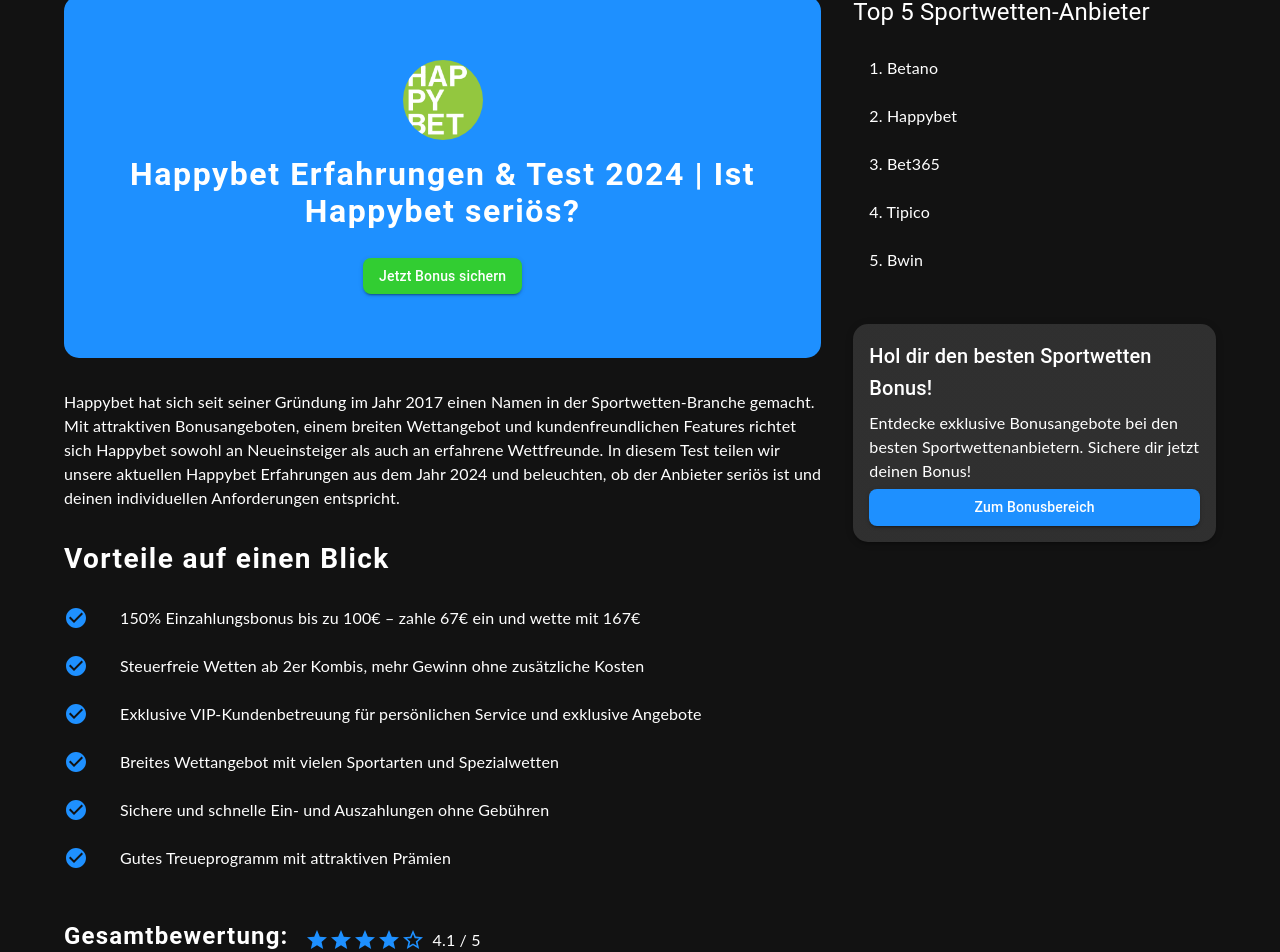
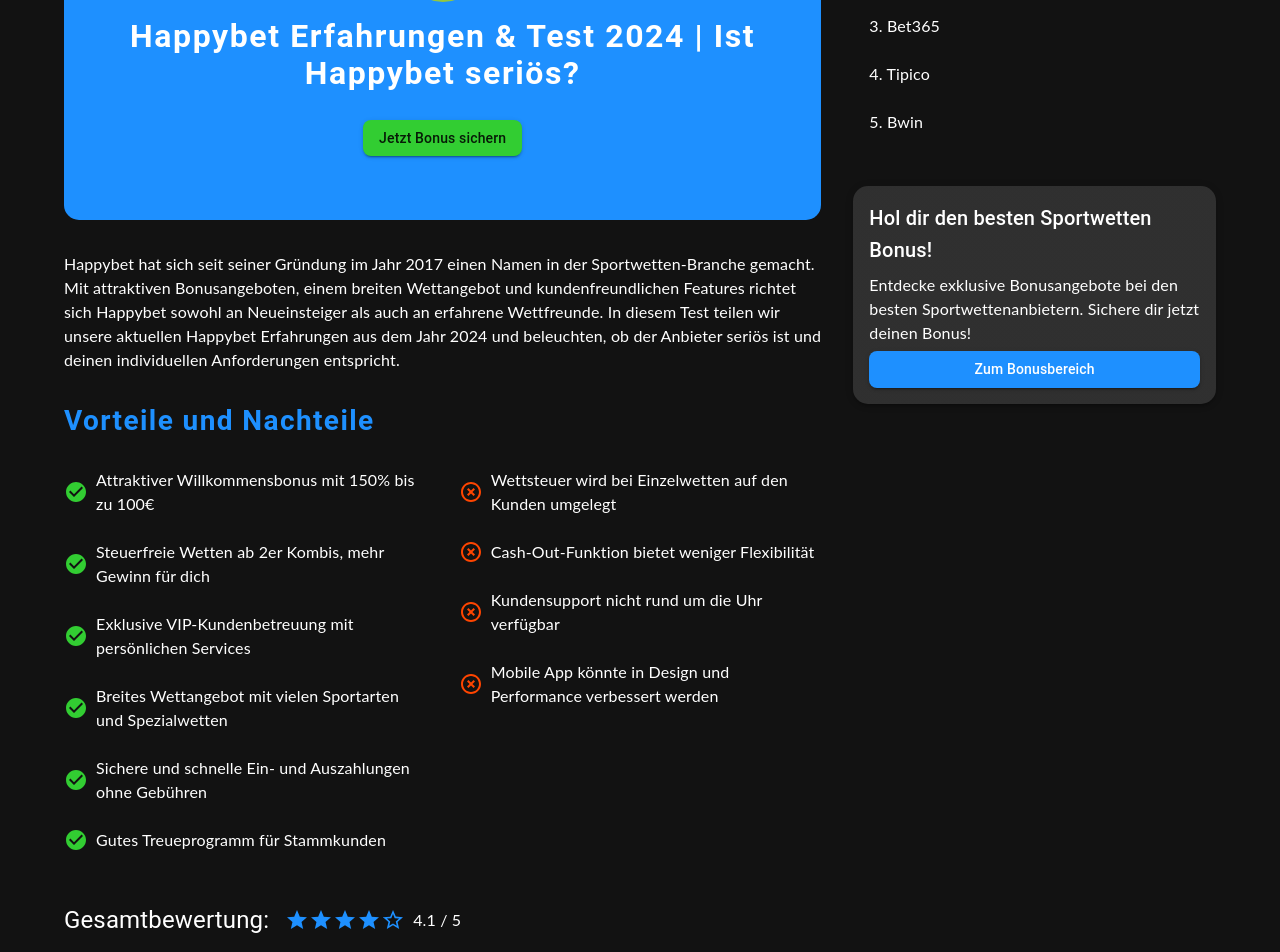
Before and after one commit to NicoLoyLife/einfachnurzocken, a React (Create React App) app: page /sportwetten/happybet in a window 1280 px wide. Shown: the part 280-1232 px from the top of the page. Built offline with nearby package versions, Linux system fonts and the light colour scheme.

Commit message:
PageHeader und Introduction angepasst

```diff
--- a/package.json
+++ b/package.json
@@ -18,6 +18,7 @@
     "react": "^18.3.1",
     "react-dom": "^18.3.1",
     "react-helmet": "^6.1.0",
+    "react-helmet-async": "^2.0.5",
     "react-redux": "^9.1.2",
     "react-router-dom": "^6.25.1",
     "react-scripts": "5.0.1",
--- a/src/App.js
+++ b/src/App.js
@@ -1,4 +1,5 @@
 import React, { useMemo, useEffect } from "react";
+import { HelmetProvider } from "react-helmet-async";
 import { Route, Routes, useLocation } from "react-router-dom";
 import { ThemeProvider, GlobalStyles, CssBaseline } from "@mui/material";
 import Home from "./pages/Home";
@@ -47,6 +48,7 @@
   }, [location.pathname, dispatch]);
 
   return (
+    <HelmetProvider>
       <ThemeProvider theme={currentTheme}>
         <CssBaseline />
         {/* Global Styles setzen */}
@@ -94,6 +96,7 @@
         </Wrapper>
         <Footer />
       </ThemeProvider>
+    </HelmetProvider>
   );
 }
 
--- a/src/components/common/Wrapper.js
+++ b/src/components/common/Wrapper.js
@@ -1,26 +1,12 @@
 import React from 'react';
 import { Box } from '@mui/material';
-import { useLocation } from 'react-router-dom';
 
 function Wrapper({ children }) {
-  const location = useLocation();
-  const isHomePage = location.pathname === '/';
-
-  // Bestimme die maximale Höhe der Navbar (90px) und der Topbar (48px)
-  const navbarMaxHeight = 90;
-  const topbarHeight = 48;
-
-  // Berechne das paddingTop basierend darauf, ob die Topbar angezeigt wird
-  const paddingTop = isHomePage
-    ? `${navbarMaxHeight}px`
-    : `${topbarHeight + navbarMaxHeight}px`;
-
   return (
     <Box
       sx={{
         paddingLeft: '20px',
         paddingRight: '20px',
-        paddingTop: paddingTop,
       }}
     >
       {children}
--- a/src/components/sportsbetting/providers/IntroductionSection.js
+++ b/src/components/sportsbetting/providers/IntroductionSection.js
@@ -1,58 +1,82 @@
 import React from "react";
+import PropTypes from "prop-types";
 import {
   Box,
   Typography,
+  Grid,
   List,
   ListItem,
   ListItemIcon,
   ListItemText,
   Rating,
+  useTheme,
 } from "@mui/material";
 import CheckCircleIcon from "@mui/icons-material/CheckCircle";
+import HighlightOffIcon from "@mui/icons-material/HighlightOff";
 
-const IntroductionSection = ({
-  summary,
-  highlights,
-  ratings,
-}) => {
+const IntroductionSection = ({ summary, pros, cons, ratings }) => {
+  const theme = useTheme();
+
   // Berechne die Gesamtbewertung mit Fehlerbehandlung
-  const overallRating =
-    ratings && ratings.length > 0
-      ? (
-          ratings.reduce((sum, item) => sum + item.score, 0) / ratings.length
-        ).toFixed(1)
-      : null;
+  const overallRating = React.useMemo(() => {
+    if (ratings && ratings.length > 0) {
+      const average =
+        ratings.reduce((sum, item) => sum + item.score, 0) / ratings.length;
+      return Math.round(average * 10) / 10; // Runden auf eine Nachkommastelle
+    }
+    return null;
+  }, [ratings]);
 
   return (
-    <Box sx={{ mb: 4, mt: 4 }}>
-
+    <Box sx={{ my: 4 }}>
       {/* Kurze Zusammenfassung */}
       <Typography variant="body1" gutterBottom>
         {summary}
       </Typography>
 
-      {/* Wichtige Highlights */}
-      <Typography variant="h2" component="h2" gutterBottom sx={{ mt: 4 }}>
-        Vorteile auf einen Blick
+      {/* Vorteile und Nachteile */}
+      <Typography variant="h2" color={theme.palette.primary.main} gutterBottom sx={{ mt: 4 }}>
+        Vorteile und Nachteile
       </Typography>
+      <Grid container spacing={4}>
+        <Grid item xs={12} md={6}>
           <List>
-        {highlights.map((highlight, index) => (
+            {pros.map((pro, index) => (
               <ListItem key={index} disableGutters>
-            <ListItemIcon>
-              <CheckCircleIcon color="primary" />
+                <ListItemIcon sx={{ minWidth: "auto", mr: 1 }}>
+                  <CheckCircleIcon sx={{ color: theme.palette.success.main }} />
                 </ListItemIcon>
-            <ListItemText primary={highlight} />
+                <ListItemText primary={pro} />
               </ListItem>
             ))}
           </List>
+        </Grid>
+        <Grid item xs={12} md={6}>
+          <List>
+            {cons.map((con, index) => (
+              <ListItem key={index} disableGutters>
+                <ListItemIcon sx={{ minWidth: "auto", mr: 1 }}>
+                  <HighlightOffIcon sx={{ color: theme.palette.error.main }} />
+                </ListItemIcon>
+                <ListItemText primary={con} />
+              </ListItem>
+            ))}
+          </List>
+        </Grid>
+      </Grid>
 
       {/* Gesamtbewertung */}
-      {overallRating ? (
+      {overallRating !== null ? (
         <Box sx={{ mt: 4, display: "flex", alignItems: "center" }}>
-          <Typography variant="h3" component="h3" gutterBottom sx={{ mr: 2 }}>
+          <Typography variant="h5" component="h3" gutterBottom sx={{ mr: 2, mb: 0 }}>
             Gesamtbewertung:
           </Typography>
-          <Rating value={parseFloat(overallRating)} precision={0.1} readOnly />
+          <Rating
+            value={overallRating}
+            precision={0.1}
+            readOnly
+            sx={{ color: theme.palette.secondary.main }}
+          />
           <Typography variant="body1" sx={{ ml: 1 }}>
             {overallRating} / 5
           </Typography>
@@ -66,4 +90,19 @@
   );
 };
 
+IntroductionSection.propTypes = {
+  summary: PropTypes.string.isRequired,
+  highlights: PropTypes.arrayOf(PropTypes.string).isRequired,
+  ratings: PropTypes.arrayOf(
+    PropTypes.shape({
+      score: PropTypes.number.isRequired,
+      // Weitere Felder können hier hinzugefügt werden
+    })
+  ),
+};
+
+IntroductionSection.defaultProps = {
+  ratings: [],
+};
+
 export default IntroductionSection;
--- a/src/components/sportsbetting/providers/PageHeader.js
+++ b/src/components/sportsbetting/providers/PageHeader.js
@@ -1,13 +1,14 @@
-// PageHeader.js
 import React from "react";
 import { Box, Typography, Button, Avatar } from "@mui/material";
 import { styled } from "@mui/system";
-import { Helmet } from "react-helmet";
+import { Helmet } from "react-helmet-async"; // Empfehlung: Verwende react-helmet-async
 import { useTheme } from "@mui/material/styles";
+import PropTypes from "prop-types";
+import defaultLogo from "../../../assets/images/logo.png";
 
 const Banner = styled(Box)(({ theme }) => ({
-  backgroundColor: theme.palette.primary.main, // Verwendet die Primärfarbe aus dem Theme
-  color: theme.palette.primary.contrastText, // Stellt sicher, dass der Text lesbar ist
+  backgroundColor: theme.palette.primary.main,
+  color: theme.palette.primary.contrastText,
   padding: theme.spacing(8, 2),
   textAlign: "center",
   borderRadius: theme.shape.borderRadius,
@@ -17,11 +18,11 @@
 }));
 
 const PageHeader = ({
-  title,
-  metaDescription,
-  logo,
-  ctaLink,
-  providerName,
+  title = "Standardtitel",
+  metaDescription = "Standardbeschreibung",
+  logo = defaultLogo,
+  ctaLink = "#",
+  providerName = "Standardanbieter",
 }) => {
   const theme = useTheme();
 
@@ -31,6 +32,11 @@
       <Helmet>
         <title>{title}</title>
         <meta name="description" content={metaDescription} />
+        <meta property="og:title" content={title} />
+        <meta property="og:description" content={metaDescription} />
+        <meta property="og:image" content={logo} />
+        <meta property="og:type" content="website" />
+        <meta property="og:url" content={window.location.href} />
       </Helmet>
 
       {/* Banner mit Primärfarbe */}
@@ -39,7 +45,12 @@
         <Avatar
           src={logo}
           alt={`${providerName} Logo`}
-          sx={{ width: 80, height: 80, mb: 2, mx: "auto" }}
+          sx={{
+            width: { xs: 60, sm: 80 },
+            height: { xs: 60, sm: 80 },
+            mb: 2,
+            mx: "auto",
+          }}
         />
 
         {/* H1-Überschrift */}
@@ -56,9 +67,9 @@
           rel="noopener noreferrer"
           sx={{
             mt: 2,
-            color: theme.palette.primary.contrastText,
+            color: theme.palette.secondary.contrastText, // Korrektur der Textfarbe
             "&:hover": {
-              backgroundColor: theme.palette.primary.dark,
+              backgroundColor: theme.palette.secondary.dark, // Korrektur des Hover-Zustands
             },
           }}
         >
@@ -69,4 +80,12 @@
   );
 };
 
+PageHeader.propTypes = {
+  title: PropTypes.string.isRequired,
+  metaDescription: PropTypes.string.isRequired,
+  logo: PropTypes.string.isRequired,
+  ctaLink: PropTypes.string.isRequired,
+  providerName: PropTypes.string.isRequired,
+};
+
 export default PageHeader;
--- a/src/pages/sportwetten/BetanoReview.js
+++ b/src/pages/sportwetten/BetanoReview.js
@@ -14,7 +14,6 @@
 import MobileAppSection from "../../components/sportsbetting/providers/MobileAppSection";
 import LoyaltyProgramSection from "../../components/sportsbetting/providers/LoyaltyProgramSection";
 import CashOutSection from "../../components/sportsbetting/providers/CashOutSection";
-import ProsConsSection from "../../components/sportsbetting/providers/ProsConsSection";
 import ConclusionSection from "../../components/sportsbetting/providers/ConclusionSection";
 import FAQSection from "../../components/sportsbetting/providers/FAQSection";
 
@@ -284,7 +283,8 @@
 
       <IntroductionSection
         summary={summary}
-        highlights={provider.highlights}
+        pros={provider.pros}
+        cons={provider.cons}
         ratings={provider.ratings}
       />
 
@@ -334,8 +334,6 @@
         ratings={provider.ratings}
       />
 
-      <ProsConsSection pros={provider.pros} cons={provider.cons} />
-
       <ConclusionSection
         conclusionContent={conclusionContent}
         ratings={provider.ratings}
--- a/src/pages/sportwetten/HappybetReview.js
+++ b/src/pages/sportwetten/HappybetReview.js
@@ -14,7 +14,6 @@
 import MobileAppSection from "../../components/sportsbetting/providers/MobileAppSection";
 import LoyaltyProgramSection from "../../components/sportsbetting/providers/LoyaltyProgramSection";
 import CashOutSection from "../../components/sportsbetting/providers/CashOutSection";
-import ProsConsSection from "../../components/sportsbetting/providers/ProsConsSection";
 import ConclusionSection from "../../components/sportsbetting/providers/ConclusionSection";
 import FAQSection from "../../components/sportsbetting/providers/FAQSection";
 
@@ -272,7 +271,8 @@
 
       <IntroductionSection
         summary={summary}
-        highlights={provider.highlights}
+        pros={provider.pros}
+        cons={provider.cons}
         ratings={provider.ratings}
       />
 
@@ -322,8 +322,6 @@
         ratings={provider.ratings}
       />
 
-      <ProsConsSection pros={provider.pros} cons={provider.cons} />
-
       <ConclusionSection
         conclusionContent={conclusionContent}
         ratings={provider.ratings}
--- a/src/pages/sportwetten/MerkurbetsReview.js
+++ b/src/pages/sportwetten/MerkurbetsReview.js
@@ -14,7 +14,6 @@
 import MobileAppSection from "../../components/sportsbetting/providers/MobileAppSection";
 import LoyaltyProgramSection from "../../components/sportsbetting/providers/LoyaltyProgramSection";
 import CashOutSection from "../../components/sportsbetting/providers/CashOutSection";
-import ProsConsSection from "../../components/sportsbetting/providers/ProsConsSection";
 import ConclusionSection from "../../components/sportsbetting/providers/ConclusionSection";
 import FAQSection from "../../components/sportsbetting/providers/FAQSection";
 
@@ -343,7 +342,8 @@
 
       <IntroductionSection
         summary={summary}
-        highlights={provider.highlights}
+        pros={provider.pros}
+        cons={provider.cons}
         ratings={provider.ratings}
       />
 
@@ -393,8 +393,6 @@
         ratings={provider.ratings}
       />
 
-      <ProsConsSection pros={provider.pros} cons={provider.cons} />
-
       <ConclusionSection
         conclusionContent={conclusionContent}
         ratings={provider.ratings}
--- a/src/theme/colors.js
+++ b/src/theme/colors.js
@@ -20,8 +20,9 @@
 export const sportwettenColors = {
   primary: "#1E90FF", // Elektrisches Blau
   secondary: "#32CD32", // Sportgrün
-  success: "#FFFF33", // Neongelb
-  warning: "#FF4500", // Orangerot
-  error: "#000080", // Dunkles Marineblau
+  success: "#32CD32", // Sportgrün
+  warning: "#FFFF33", // Neongelb
+  error: "#FF4500", // Orangerot
   icon: "#1E90FF",
+  darkblue: "#000080", // Dunkles Marineblau
 };
```
Also changed, not shown: src/components/sportsbetting/providers/ProsConsSection.js (deleted, +0 -49 lines), 1 other file (tests, documents, lock files or other folders). Lines whose indentation alone changed are shown as unchanged.
